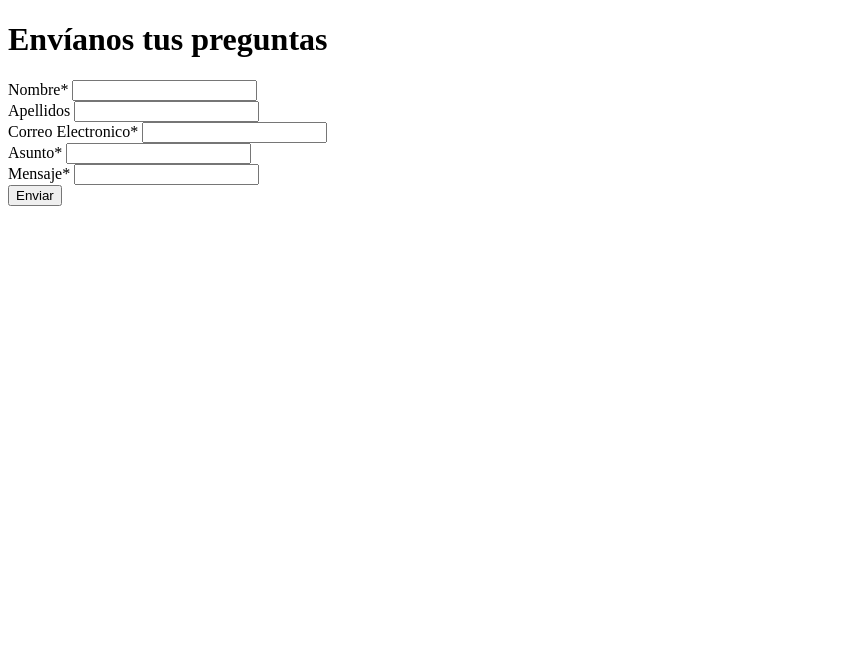
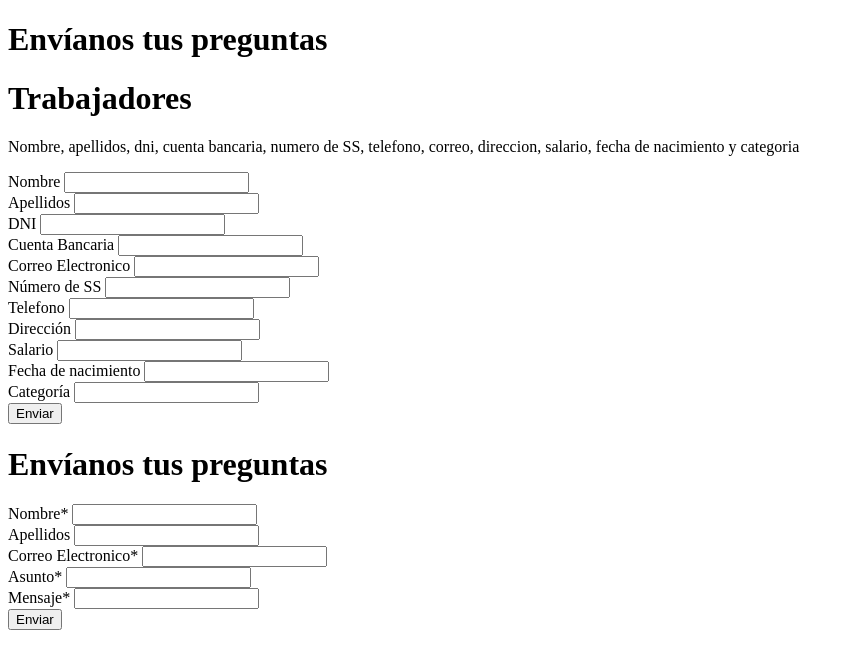
Before and after one commit to Alfred215/Peluqueria, a PHP site: page / in a window 1280 px wide. Shown: the top 669 px of the page, without its empty margins (0-854 px from the left). Run offline with PHP 8.4, Linux system fonts and the light colour scheme.

Commit message:
son las 20:28 del 8/11

```diff
--- a/views/formulario.php
+++ b/views/formulario.php
@@ -4,6 +4,23 @@
         <title>Formulario</title>
     </head>
     <body>
+        <h1>Envíanos tus preguntas</h1>
+        <h1>Trabajadores</h1>
+        <p>Nombre, apellidos, dni, cuenta bancaria, numero de SS, telefono, correo, direccion, salario, fecha de nacimiento y categoria</p>
+        <form action="?method=guardar" method="POST">
+            <label>Nombre </label><input type="text" value="" name="nombre" required><br>
+            <label>Apellidos </label><input type="text" value="" name="apellidos"><br>
+            <label>DNI </label><input type="text" value="" name="apellidos"><br>
+            <label>Cuenta Bancaria </label><input type="text" value="" name="asunto" required><br>
+            <label>Correo Electronico </label><input type="text" value="" name="correo" required><br>
+            <label>Número de SS </label><input type="text" value="" name="asunto" required><br>
+            <label>Telefono </label><input type="text" value="" name="asunto" required><br>
+            <label>Dirección </label><input type="text" value="" name="asunto" required><br>
+            <label>Salario </label><input type="text" value="" name="mensaje" required><br>
+            <label>Fecha de nacimiento </label><input type="text" value="" name="asunto" required><br>
+            <label>Categoría </label><input type="text" value="" name="asunto" required><br>
+            <input value="Enviar" type="submit">
+        </form>
         <h1>Envíanos tus preguntas</h1>
         <form action="?method=guardar" method="POST">
             <label>Nombre* </label><input type="text" value="" name="nombre" required><br>
```
